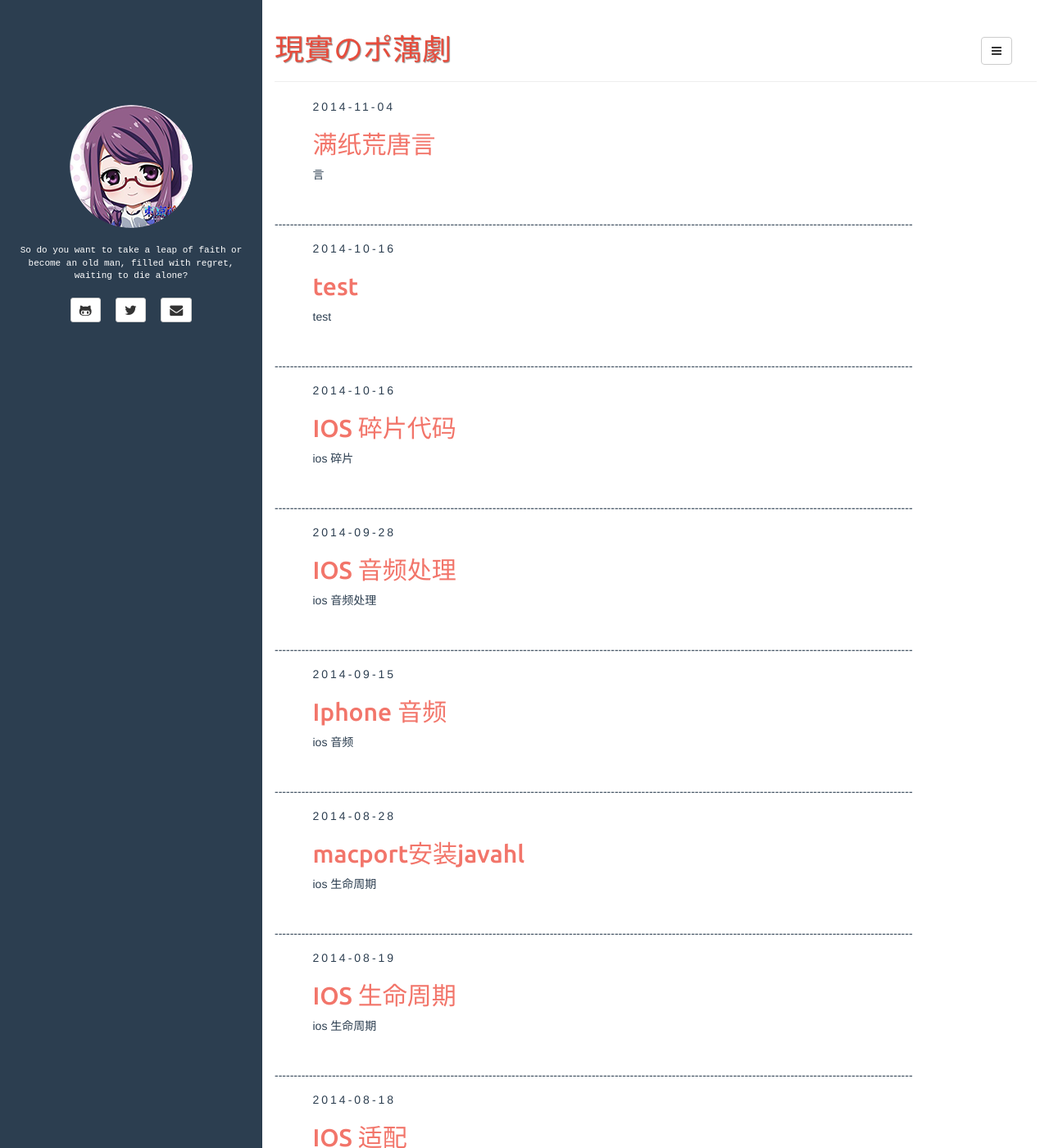
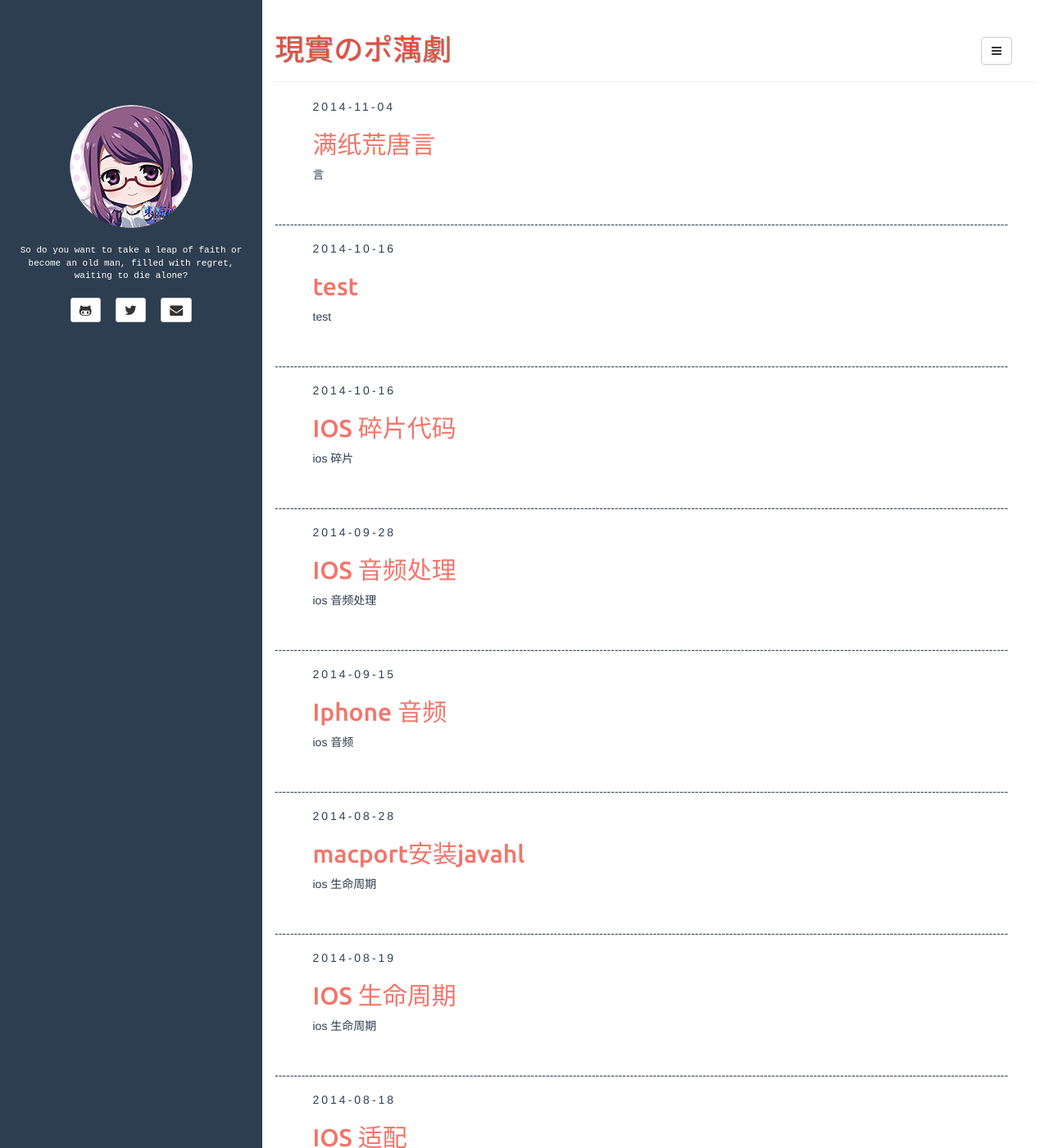
Before and after one commit to plusyu/plusyu.github.io, a Jekyll site: the page built from index.html, in a window 1280 px wide and 1400 px high. Shown: the whole window at 82% size. Built offline with Jekyll 4.4.1, drawn with Linux system fonts in a browser that asks for light colours; the list of posts is cut into pages by our own code; some of the changed text lies outside the part shown.

Commit message:
update date

```diff
--- a/index.html
+++ b/index.html
@@ -29,7 +29,7 @@ tagline:
     {% endif %}
   </div>
 </article>
-<p>-----------------------------------------------------------------------------------------------------------------------------------------------------------------------</p>
+<p>------------------------------------------------------------------------------------------------------------------------------------------------------------------------------------------------</p>
 {% endfor %}
 <hr/>
 
```
